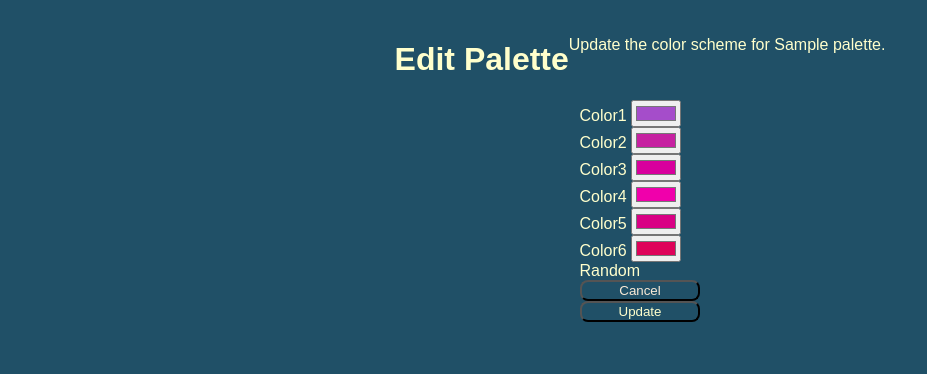
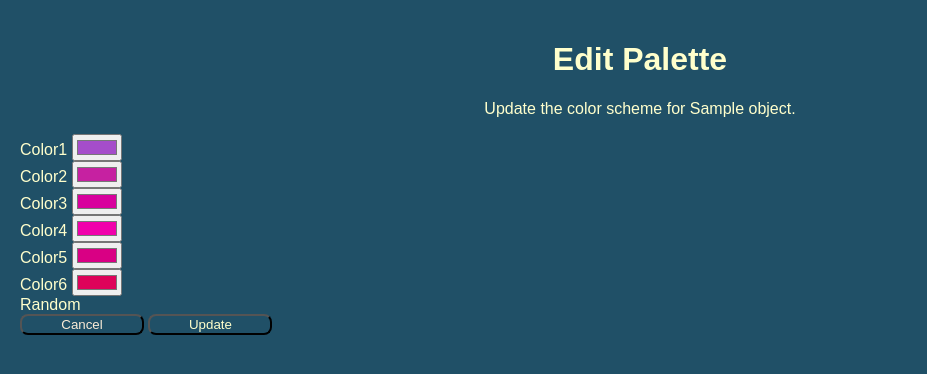
Before and after one commit to sdplamen/generate_gradient, a Django app: template templates/edit-palette.html in a window 1280 px wide. Shown: the top 374 px of the page, without its empty margins (0-927 px from the left). Run offline with Django 5.2, Linux system fonts and the light colour scheme; tables that the repository leaves empty hold one stand-in row (values such as "Sample post"); the template is opened without the code that fills it: values that come from a table or form of the project are taken from there, most other values are stand-ins (such as "Sample title", 1, 10 or a date in 2020); data that the repository does not hold is empty.

Commit message:
Template for edit and delete

```diff
--- a/generate/models.py
+++ b/generate/models.py
@@ -6,7 +6,8 @@ class ColorPalette(models.Model):
     created_at = models.DateTimeField(auto_now_add=True)
 
     def __str__(self):
-        return f"Palette from {self.created_at.strftime('%Y-%m-%d %H:%M')}"
+        # return f"Palette from {self.created_at.strftime('%Y-%m-%d %H:%M')}"
+        return f"Palette {self.colors}"
 
     @property
     def name(self):
--- a/generate/views.py
+++ b/generate/views.py
@@ -130,7 +130,7 @@ class PaletteUpdateView(UpdateView):
     template_name = 'edit-palette.html'
     success_url = reverse_lazy('generate_gradient')
 
-    def get_initial(self) :
+    def get_initial(self):
         initial = super().get_initial()
         palette = self.get_object()
         color_data = palette.colors
--- a/static/style.css
+++ b/static/style.css
@@ -15,14 +15,13 @@ body {
     overflow: scroll;
 }
 header {
+    text-align: center;
+}
+
+.container {
     display: flex;
     justify-content: center;
-}
-
-section {
-    display: flex;
-    justify-content: center;
-    gap: 60px;
+    gap: 20px;
     width: 1000px;
     margin: 0 auto;
 }
@@ -30,7 +29,7 @@ section {
 .gradient-box {
     width: 800px;
     height: 500px;
-    border: 1px solid #000;
+    border: 0.5px solid antiquewhite;
     position: relative;
 }
 
@@ -42,43 +41,43 @@ section {
 
 button {
     background-color: #205067;
-    width: 200px;
+    width: 80px;
     height: 80px;
     border-radius: 8px;
     color: #ffffcc;
 }
 
-.button:hover {
-    background-color: #68a2ef;
+button:hover {
+    background-color: #1f6acd;
     cursor: pointer;
     color: #fff;
 }
 .random {
     position: absolute;
-    top: 85%;
+    top: 80%;
     left: 15%;
 }
 
 .update {
     position: absolute;
-    top: 85%;
+    top: 80%;
     left: 35%;
 }
 
 #copy {
     position: absolute;
-    top: 85%;
+    top: 80%;
     left: 55%;
 }
 
 .save {
     position: absolute;
-    top: 85%;
+    top: 80%;
     left: 75%;
 }
 .edit button {
-    width: 100%;
-    height: 100%;
+    width: 10%;
+    height: 10%;
 }
 
 .edit a {
@@ -114,7 +113,7 @@ button {
 }
 
 .saved-palettes {
-    width: 400px;
+    width: 350px;
 }
 .saved-palettes ul li a{
     color: #ffffcc;
--- a/templates/delete-palette.html
+++ b/templates/delete-palette.html
@@ -10,7 +10,7 @@
 <body>
     <div>
         <h1>Are you sure?</h1>
-        <p>You are about to delete the palette: <span>{{ palette }}</span>. This action cannot be undone.</p>
+        <p>You are about to delete the {{ palette.id }} {{ object }}. This action cannot be undone.</p>
 
         <div class="delete">
             <button><a href="{% url 'generate_gradient' %}">Cancel</a></button>
--- a/templates/edit-palette.html
+++ b/templates/edit-palette.html
@@ -11,7 +11,7 @@
     <div>
         <header>
             <h1>Edit Palette</h1>
-            <p>Update the color scheme for <span>{{ palette }}</span>.</p>
+            <p>Update the color scheme for <span>{{ object }}</span>.</p>
         </header>
 
         <section>
--- a/templates/index.html
+++ b/templates/index.html
@@ -55,7 +55,7 @@
                 {% for palette in saved_palettes %}
                 <li>
                     <a href="{% url 'get_palette' palette_id=palette.id %}">
-                        Palette #{{ palette.id }}
+                        Palette {{ palette.id }}
                     </a>
                     <a href="{% url 'edit-palette' palette.id %}">Edit</a>
                     <a href="{% url 'delete-palette' palette.id %}">Delete</a>
```
Also changed, not shown: 1 other file.
